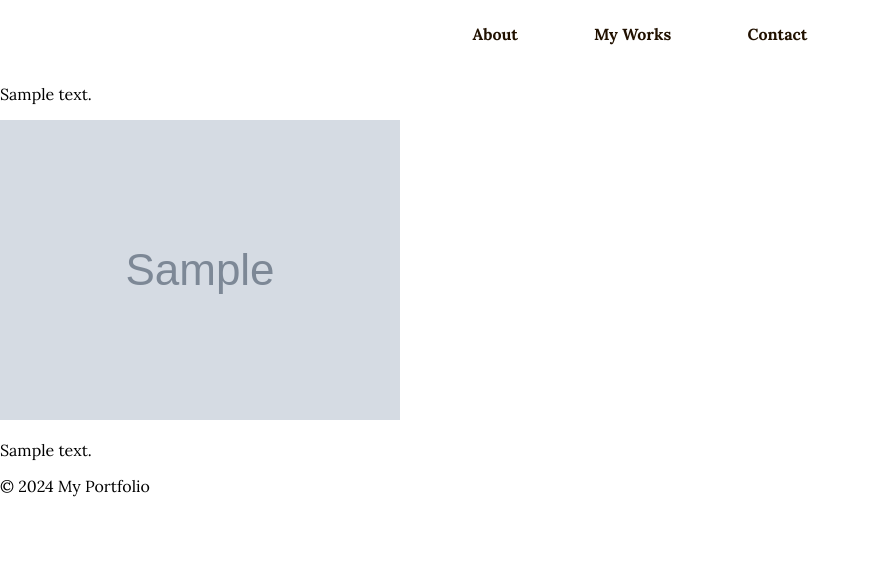
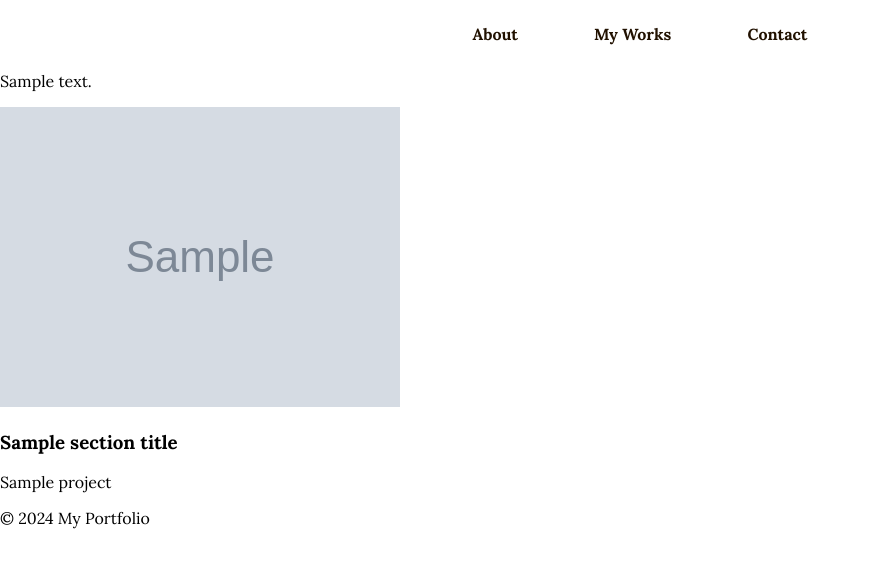
Before and after one commit to sanchay071/Portfolio_Project, a Flask app: template app/templates/project_detail.html in a window 1280 px wide. Shown: the top 568 px of the page, without its empty margins (0-870 px from the left). Run offline with Flask 3, Linux system fonts and the light colour scheme; the template is opened without the code that fills it: most values are stand-ins (such as "Sample title", 1, 10 or a date in 2020); grey boxes marked "Sample" are stand-in pictures.

Commit message:
ln12: added class selector for image; ln13 made changes to jinja template syntax to fetch images as per the section;

```diff
--- a/app/templates/project_detail.html
+++ b/app/templates/project_detail.html
@@ -1,7 +1,21 @@
 {% extends "layout.html" %}
 {% block content %}
-<h1>{{ project.title }}</h1>
-<p>{{ project.description }}</p>
-<img src="{{ url_for('static', filename=project.image_path) }}" alt="{{ project.title }}">
-<p>{{ project.details }}</p>
+<div class="project-container">
+    <section class="project-section">
+        <h2>{{ project.title }}</h2>
+        <p>{{ project.description }}</p>
+        <img src="{{ url_for('static', filename=project.image_path) }}" alt="{{ project.title }}">
+
+        {% for title in section_titles %}
+            <h3>{{ title }}</h3>
+            <p>{{ project[title] }}</p>
+            <div class="image-grid">
+                {% set images = data_handler.get_images_by_project_and_section(project.id, title) %}
+                {% for image_path in images %}
+                    <img src="{{ url_for('static', filename=image_path) }}" alt="{{ title }}">
+                {% endfor %}
+            </div>
+        {% endfor %}
+    </section>
+</div>
 {% endblock %}
```
